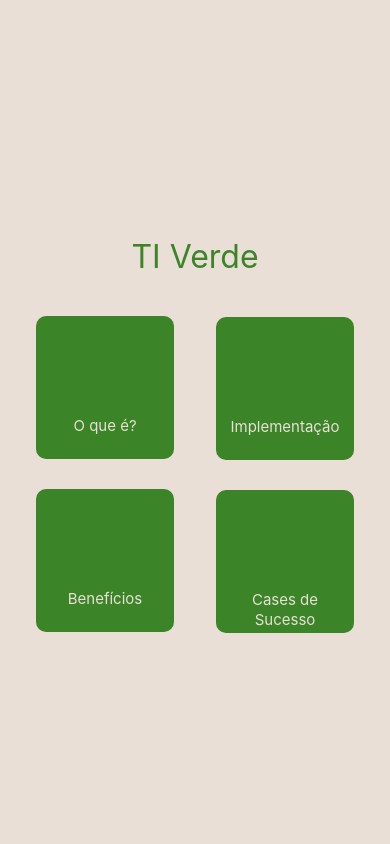
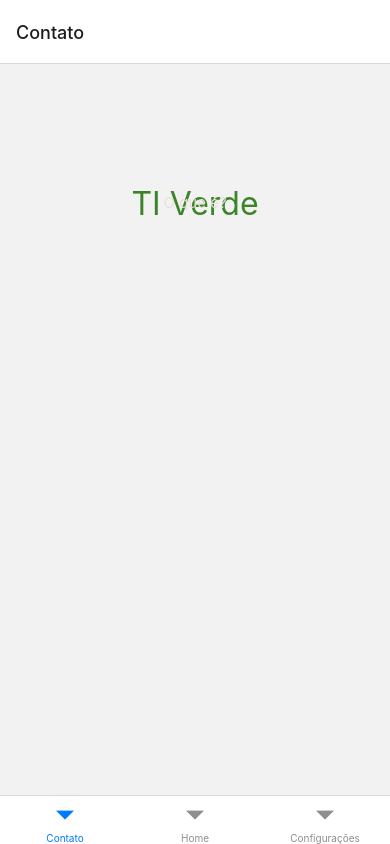
Before and after one commit to bgarbero/meuAppTIVerde, a React Native app in the folder meuAppTiVerde/: screen /Contato in a window 390 px wide. Built offline with nearby package versions, Linux system fonts and the light colour scheme.

Commit message:
começando com react navigation

```diff
--- a/meuAppTiVerde/App.js
+++ b/meuAppTiVerde/App.js
@@ -1,23 +1,39 @@
 import { StatusBar } from 'expo-status-bar';
 import { StyleSheet, Text, View } from 'react-native';
 import Home from './src/pages/Home';
+import contato from './src/pages/Contato';
+import configuracoes from './src/pages/Configuracoes';
+import { NavigationContainer } from '@react-navigation/native';
+import { createBottomTabNavigator } from '@react-navigation/bottom-tabs';
+
+
+const Tab = createBottomTabNavigator();
 
 export default function App() {
   return (
-    //<View>
-      //<StatusBar style="auto" />
+    <NavigationContainer>
+      <Tab.Navigator>
+        <Tab.Screen
+        name='Contato'
+        component={contato}/>
 
-      <Home></Home>
+        <Tab.Screen
+        name='Home'
+        component={Home}/>
 
-    //</View>
+        <Tab.Screen
+        name='Configurações'
+        component={configuracoes}/>
+      </Tab.Navigator>
+    </NavigationContainer>
   );
 }
 
-const styles = StyleSheet.create({
-  //container: {
-    //flex: 1,
-   // backgroundColor: '#E9DFD6',
-    //alignItems: 'center',
-    //justifyContent: 'center'
-  //},
-});
+/* const styles = StyleSheet.create({
+  container: {
+    flex: 1,
+    backgroundColor: '#E9DFD6',
+    alignItems: 'center',
+    justifyContent: 'center'
+  },
+}); */
--- a/meuAppTiVerde/src/components/superButton/index.js
+++ b/meuAppTiVerde/src/components/superButton/index.js
@@ -1,32 +1,24 @@
 import React from "react";
 import {StyleSheet, Text, View, TouchableOpacity, Image} from 'react-native';
-import { Container, MeuBotao, MeuTexto } from "../../styles/style-geral";
+import { Container, MeuBotao, MeuTexto} from "../../styles/style-geral";
 
 const SuperButton = () => {
     return(
             <View>
                 <MeuBotao style={style.botaoOQueE}>
-            <MeuTexto style={style.textButton}>
-                O que é?
-            </MeuTexto>
+                    <MeuTexto>O que é?</MeuTexto>
                 </MeuBotao>
 
                 <MeuBotao style={style.botaoBeneficios}>
-            <MeuTexto style={style.textButton}>
-                Benefícios
-            </MeuTexto>
+                    <MeuTexto>Benefícios</MeuTexto>
                 </MeuBotao>
 
                 <MeuBotao style={style.botaoImplementacao}>
-            <MeuTexto style={style.textButton}>
-                Implementação
-            </MeuTexto>
+                    <MeuTexto>Implementação</MeuTexto>
                 </MeuBotao>
 
                 <MeuBotao style={style.botaoCases}>
-            <MeuTexto style={style.textButton}>
-                Cases de Sucesso
-            </MeuTexto>
+                    <MeuTexto>Cases de Sucesso</MeuTexto>
                 </MeuBotao>
             </View>
 )}
@@ -35,70 +27,18 @@ const style = StyleSheet.create({
     botaoOQueE:{
         right: 90,
         top: 160,
- /*        backgroundColor: '#3B8528', */
-        padding: 10,
-/*         width: 138,
-        height: 143,
-        fontSize: 13,
-        borderRadius: 10,
-        opacity: 70 */
     },
- /*    oQueE:{
-        textAlign: 'center',
-        color: '#E9DFD6',
-        top: 100,
-        justifyContent: 'center'
-    }, */
     botaoBeneficios:{
         right: 90,
         top: 190,
-       /*  backgroundColor: '#3B8528', */
-        padding: 10,
- /*        width: 138,
-        height: 143,
-        fontSize: 13,
-        borderRadius: 10,
-        opacity: 70 */
     },
-/*     beneficios:{
-        textAlign: 'center',
-        color: '#E9DFD6',
-        top: 100,
-        justifyContent: 'center'
-    }, */
     botaoImplementacao:{
         left: 90,
         top: -125,
-        /* backgroundColor: '#3B8528', */
-        padding: 10,
-/*         width: 138,
-        height: 143,
-        fontSize: 13,
-        borderRadius: 10,
-        opacity: 200 */
     },
-/*     implementacao:{
-        textAlign: 'center',
-        color: '#E9DFD6',
-        top: 100,
-        justifyContent: 'center'
-    }, */
     botaoCases:{
         left: 90,
         top: -95,
-        /* backgroundColor: '#3B8528', */
-        padding: 10,
-/*         width: 138,
-        height: 143,
-        fontSize: 13,
-        borderRadius: 10,
-        opacity: 70 */
-    },
-    textButton:{
-        textAlign: 'center',
-        /* color: '#E9DFD6', */
-        top: 90,
-        /* justifyContent: 'center' */
     }
 })
 
--- a/meuAppTiVerde/src/pages/Configuracoes/index.js
+++ b/meuAppTiVerde/src/pages/Configuracoes/index.js
@@ -0,0 +1,14 @@
+import React from "react";
+import {Text, StyleSheet, View, Image} from "react-native";
+import { Container, MeuTexto, MeuTitulo } from "../../styles/style-geral";
+
+function configuracoes(){
+    return (
+        <Container>
+            <MeuTitulo>TI Verde</MeuTitulo>
+                <MeuTexto>O que é?</MeuTexto>
+        </Container>
+    )
+}
+
+export default configuracoes;
--- a/meuAppTiVerde/src/pages/Contato/index.js
+++ b/meuAppTiVerde/src/pages/Contato/index.js
@@ -0,0 +1,14 @@
+import React from "react";
+import {Text, StyleSheet, View, Image} from "react-native";
+import { Container, MeuTexto, MeuTitulo } from "../../styles/style-geral";
+
+function contato(){
+    return (
+        <Container>
+            <MeuTitulo>TI Verde</MeuTitulo>
+                <MeuTexto>O que é?</MeuTexto>
+        </Container>
+    )
+}
+
+export default contato;
--- a/meuAppTiVerde/src/styles/style-geral.js
+++ b/meuAppTiVerde/src/styles/style-geral.js
@@ -8,12 +8,13 @@ const Container = styled.View`
 `;
 
 const MeuTexto = styled.Text`
-    /* font-family: Open Sans; */
     font-style: normal;
     font-weight: 400;
     font-size: 15px;
     line-height: 20px;
     color: #E9DFD6;
+    text-Align: center;
+    top: 90;
 `;
 
 const MeuTitulo = styled.Text`
@@ -21,21 +22,18 @@ const MeuTitulo = styled.Text`
         text-Align: center;
         font-Size: 32;
         font-Weight: 400;
-        //marginBottom: 100,
         opacity: 70;
         top: 120;
 `;
 
 const MeuBotao = styled.TouchableOpacity`
-/*         right: 90;
-        top: 160; */
         background-Color: #3B8528;
-        /* padding: 10; */
         width: 138;
         height: 143;
         font-Size: 13;
         border-Radius: 10;
         opacity: 70;
+        padding: 10px;
 `;
 
 export {
```
Also changed, not shown: meuAppTiVerde/src/pages/Home/index.js (+0 -9 lines), meuAppTiVerde/src/pages/OQueE/index.js (+3 -5 lines). Lines whose indentation alone changed are shown as unchanged.
